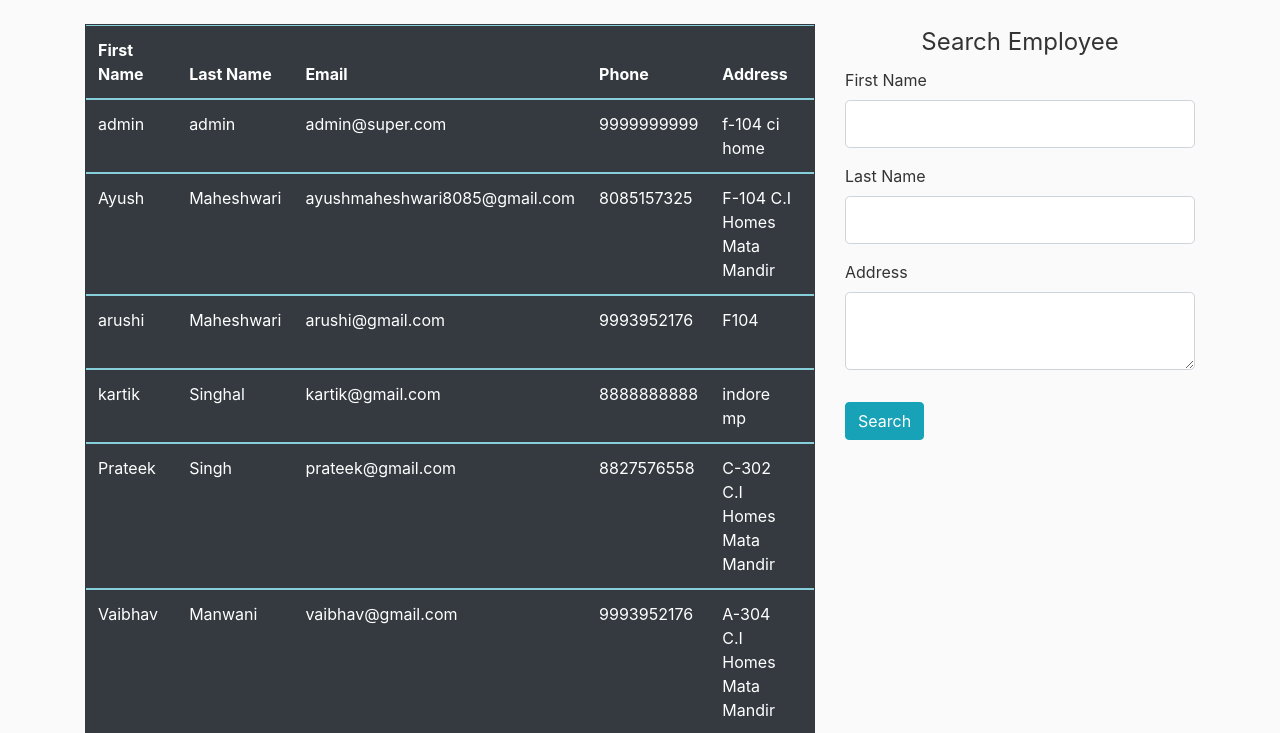
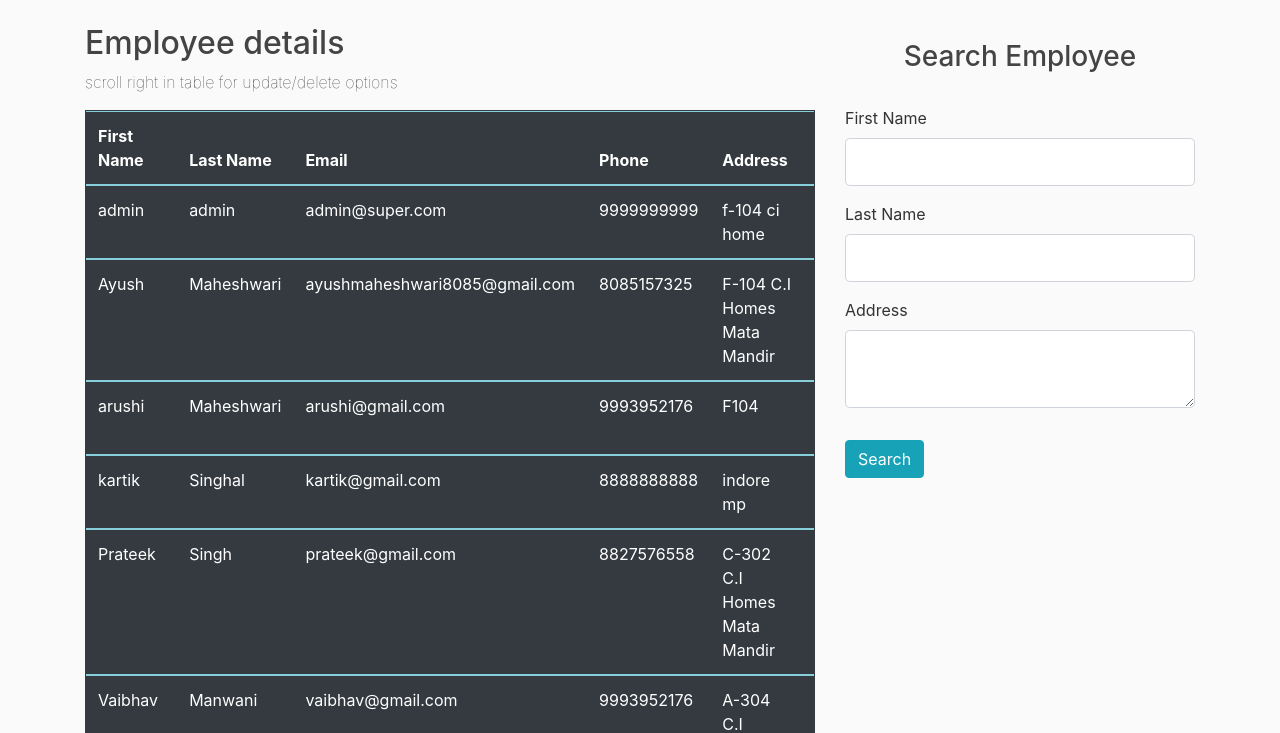
Before and after one commit to iamayushm/EmployeeManagementSystem, a Flask app: page /master in a window 1280 px wide. Shown: the part 56-789 px from the top of the page. Run offline with Flask 2, Linux system fonts and the light colour scheme; a user stored in the database is signed in; data comes from the database, SQL or seed files in the repository; both versions use the stored data as it was after the commit; some libraries are stand-ins or nearby versions.

Commit message:
Employee master change

```diff
--- a/employee_management/app/employeemanagement/templates/admin/EmployeeMaster.html
+++ b/employee_management/app/employeemanagement/templates/admin/EmployeeMaster.html
@@ -4,6 +4,7 @@
 
         <table class="table table-info table-responsive bg-dark text-white border border-dark">
               <thead>
+              <tr> <h2>Employee details</h2> <p style="font-weight:lighter;"> scroll right in table for update/delete options </p>  </th> </tr>
                 <tr>
                   <th scope="col">First Name</th>
                   <th scope="col">Last Name</th>
@@ -36,15 +37,15 @@
 {% block search %}
 
 
-    <form method="POST" action="" class="form">
+    <form method="POST" action="" class="form mt-3">
 
         {{ form.hidden_tag() }}
 
         <fieldset class="form-group ">
 
-            <legend class="border-bottom-mb-4  text-center  " > Search Employee</legend>
+            <legend class="border-bottom-mb-4  text-center  " > <h3> Search Employee </h3> </legend>
 
-            <div class="form-group " >
+            <div class="form-group mt-3 " >
                 {{ form.name.label(class="form-control-label") }}
                 {% if form.name.errors %}
                     {{ form.name(class="form-control form-control-lg is-invalid ") }}
```
Also changed, not shown: employee_management/app/employeemanagement/site.db.
